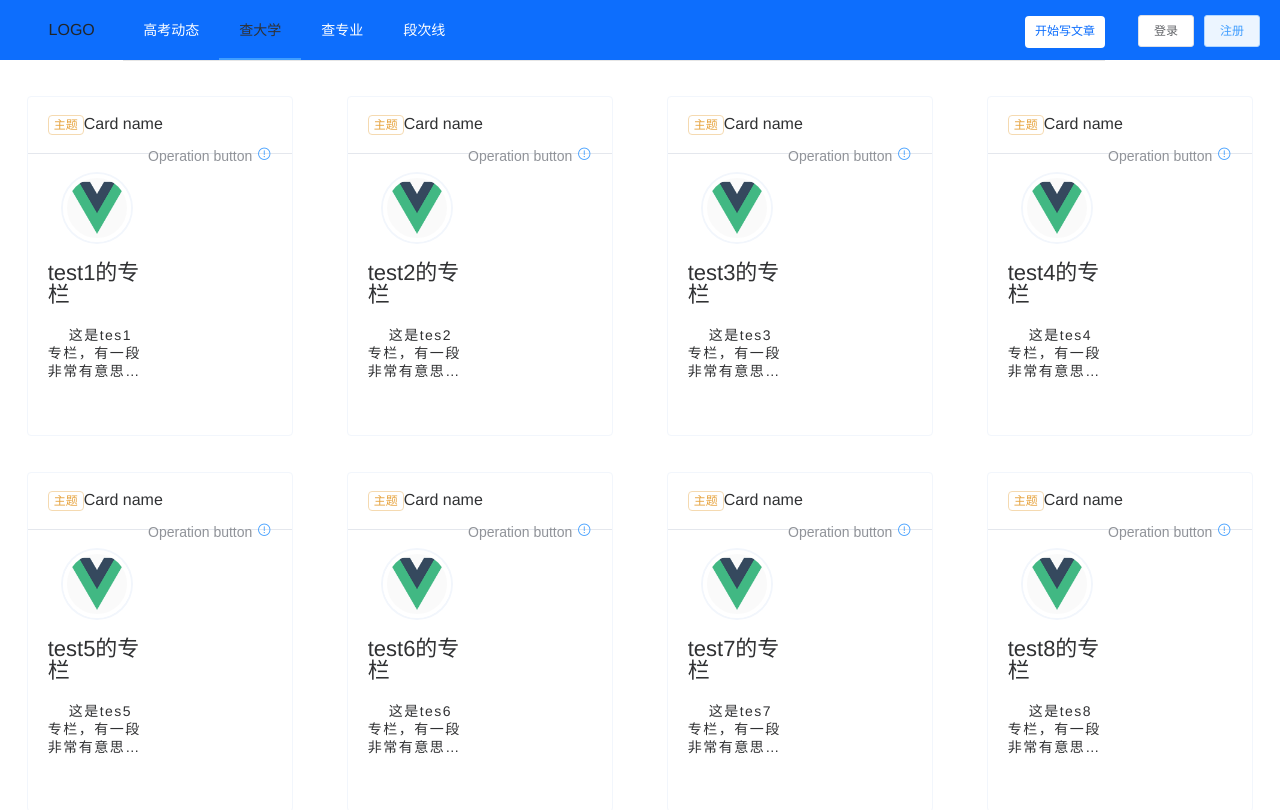
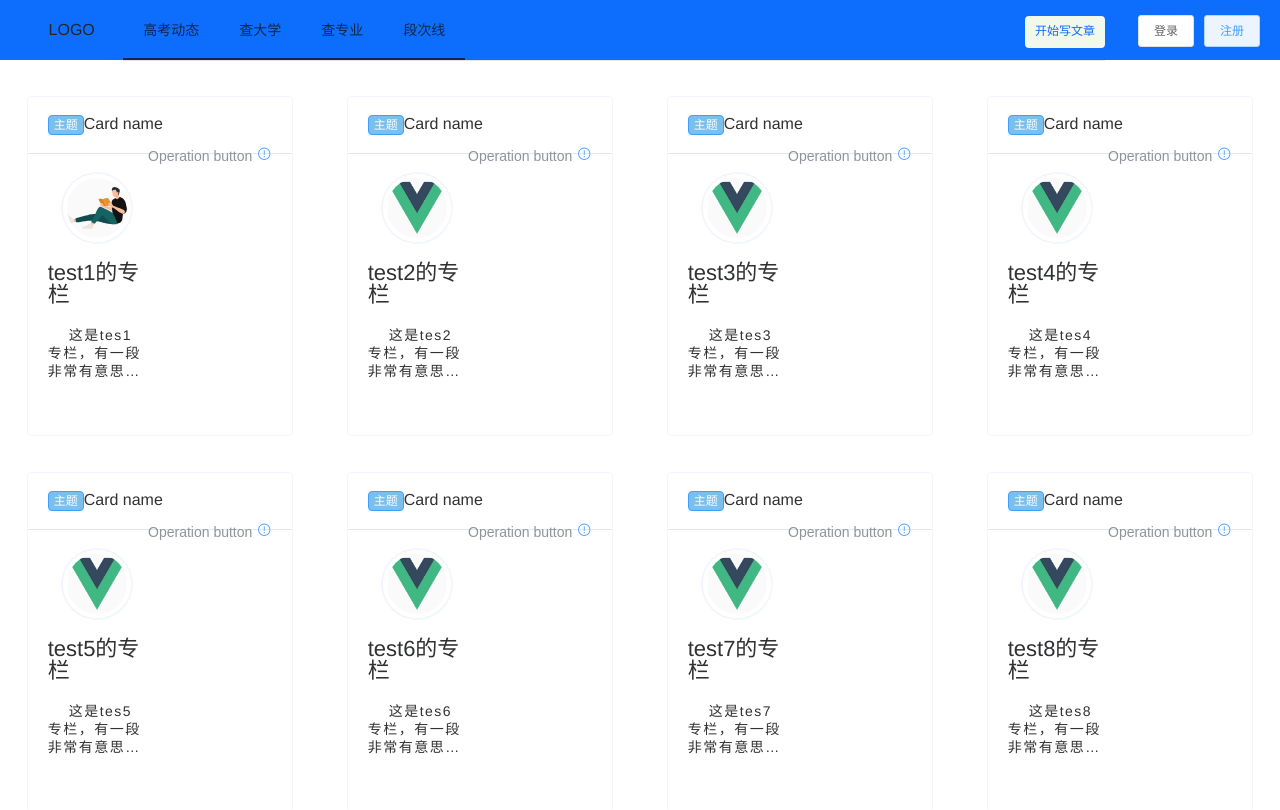
Before and after one commit to GrowTheBeans/Vue3-Json-From, a Vue app: page / in a window 1280 px wide. Shown: the top 810 px of the page. Built offline with nearby package versions, Linux system fonts and the light colour scheme; a small style sheet from the web is missing.

Commit message:
feat: 插入avatar默认图标

```diff
--- a/src/components/ColumnList.vue
+++ b/src/components/ColumnList.vue
@@ -4,7 +4,7 @@
       <el-card shadow="hover" :body-style="{ padding: '20px' }">
         <template #header>
           <div class="clearfix">
-            <el-tag type="warning" size="mini" effect="plain">主题</el-tag>
+            <el-tag color="#7bbfea" size="mini" effect="dark" hit>主题</el-tag>
             <span>Card name</span>
             <el-button class="header_title" type="text">
               <el-link :underline="false" type="primary">Operation button</el-link>
@@ -36,6 +36,16 @@ export default defineComponent({
   props: {
     list: {
       type: Array as PropType<ColumnProps[]>
+    }
+  },
+  setup(props) {
+    const imgColumnList = props?.list?.filter((column) => {
+      if (!column.avatar) {
+        column.avatar = require('./image/svg/book.svg')
+      }
+    })
+    return {
+      imgColumnList
     }
   }
 })
--- a/src/components/GobalHeader.vue
+++ b/src/components/GobalHeader.vue
@@ -6,12 +6,12 @@
       </el-col>
       <el-col :span="19">
         <div class="grid-content">
-          <el-menu :default-active="activeIndex" class="el-menu-demo" mode="horizontal">
-            <el-menu-item index="1">高考动态</el-menu-item>
-            <el-menu-item index="2">查大学</el-menu-item>
-            <el-menu-item index="3">查专业</el-menu-item>
-            <el-menu-item index="4">段次线</el-menu-item>
-            <el-tag type="success" effect="plain" hit>开始写文章</el-tag>
+          <el-menu mode="horizontal" text-color="#fffef9" active-text-color="#11264f">
+            <el-menu-item>高考动态</el-menu-item>
+            <el-menu-item>查大学</el-menu-item>
+            <el-menu-item>查专业</el-menu-item>
+            <el-menu-item>段次线</el-menu-item>
+            <el-tag type="success" hit>开始写文章</el-tag>
           </el-menu>
         </div>
       </el-col>
@@ -53,7 +53,6 @@ export default defineComponent({
   props: {},
   setup() {
     const router = useRouter()
-    const activeIndex = '2'
     const onLogin = () => {
       router.push('/login')
     }
@@ -62,8 +61,7 @@ export default defineComponent({
     }
     return {
       onLogin,
-      onSignup,
-      activeIndex
+      onSignup
     }
   }
 })
--- a/src/views/Home.vue
+++ b/src/views/Home.vue
@@ -15,8 +15,7 @@ const testData: ColumnProps[] = [
     id: 1,
     key: 0,
     title: 'test1的专栏',
-    description: '这是tes1专栏，有一段非常有意思的见解',
-    avatar: require('../assets/logo.png')
+    description: '这是tes1专栏，有一段非常有意思的见解'
   },
   {
     id: 2,
```
Also changed, not shown: src/components/InterColumn.ts (+10 -0 lines), src/assets/login.svg (added).
